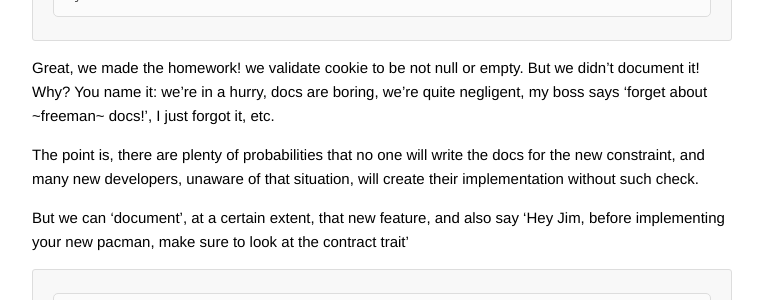
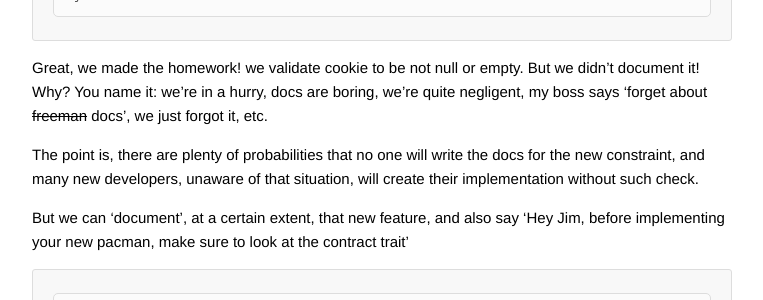
Before and after one commit to JeyDotC/jeydotc.github.io, a Jekyll site: the page built from _posts/2019-03-28-PHP-Traits-for-interface-contract-testing.md, in a window 1280 px wide and 900 px high, scrolled down 7388 px. Shown: the part 201-501 px from the top of the window, without its empty margins (258-1021 px from the left). Built offline with Jekyll 4.4.1, drawn with Linux system fonts in a browser that asks for light colours; some web fonts are replaced; Markdown is read by kramdown in place of the engine named in the settings; comment, search, counter and statistics services are not loaded; some of the changed text lies outside the part shown.

Commit message:
Slight changes

````diff
--- a/_posts/2019-03-28-PHP-Traits-for-interface-contract-testing.md
+++ b/_posts/2019-03-28-PHP-Traits-for-interface-contract-testing.md
@@ -306,7 +306,7 @@ class FancyCollectionPacman implements IPacman {
 }
 ```
 
-Great, we made the homework! we validate cookie to be not null or empty. But we didn't document it! Why? You name it: we're in a hurry, docs are boring, we're quite negligent, my boss says 'forget about ~freeman~ docs!', I just forgot it, etc.
+Great, we made the homework! we validate cookie to be not null or empty. But we didn't document it! Why? You name it: we're in a hurry, docs are boring, we're quite negligent, my boss says 'forget about ~~freeman~~ docs', we just forgot it, etc.
 
 The point is, there are plenty of probabilities that no one will write the docs for the new constraint, and many new developers, unaware of that situation, will create their implementation without such check.
 
@@ -399,7 +399,7 @@ We could say, well, just apply that constraint to everyone, and let's go lunch.
 
 So, what could we do then? well, create a new interface, some `IDistinctPacman` which contract will look pretty much like the original `IPacman` one, but with the implicit constraint of allowing only unique cookies.
 
-We have segregated interfaces, and it has been for a deeper reason that just the number of methods, how they look like or how are they related. And also we're aware of a business rule we didn't think about before, **regular Pacmans accept repeated cookies**. That gives us material to add even more significative test cases to our trait, making unit tests even more useful and descriptive.
+We have segregated interfaces, and it has been for a deeper reason that just the number of methods, how they look like or how are they related. And also we're aware of a business rule we didn't think about before: **regular Pacmans accept repeated cookies**. That gives us material to add even more significative test cases to our trait, making unit tests even more useful and descriptive.
 
 ## Limitations
 
@@ -488,4 +488,4 @@ Unit tests can benefit from a wise usage of traits by allowing to save effort in
 
 Just, as with any practice, be careful when using it. And let me know of any disadvantage or problem you see with it in comments.
 
-Thanks for reading, and here is an applied example of what I said above, this small library I made to provide what I hope is a pretty useful collections library: https://github.com/JeyDotC/jeydotc-enumerable/tree/master/tests
+Thanks for reading, and here is an applied example of what I said above, this small library I made to provide what I hope is a pretty useful collections library: [https://github.com/JeyDotC/jeydotc-enumerable/tree/master/tests](https://github.com/JeyDotC/jeydotc-enumerable/tree/master/tests)
````
